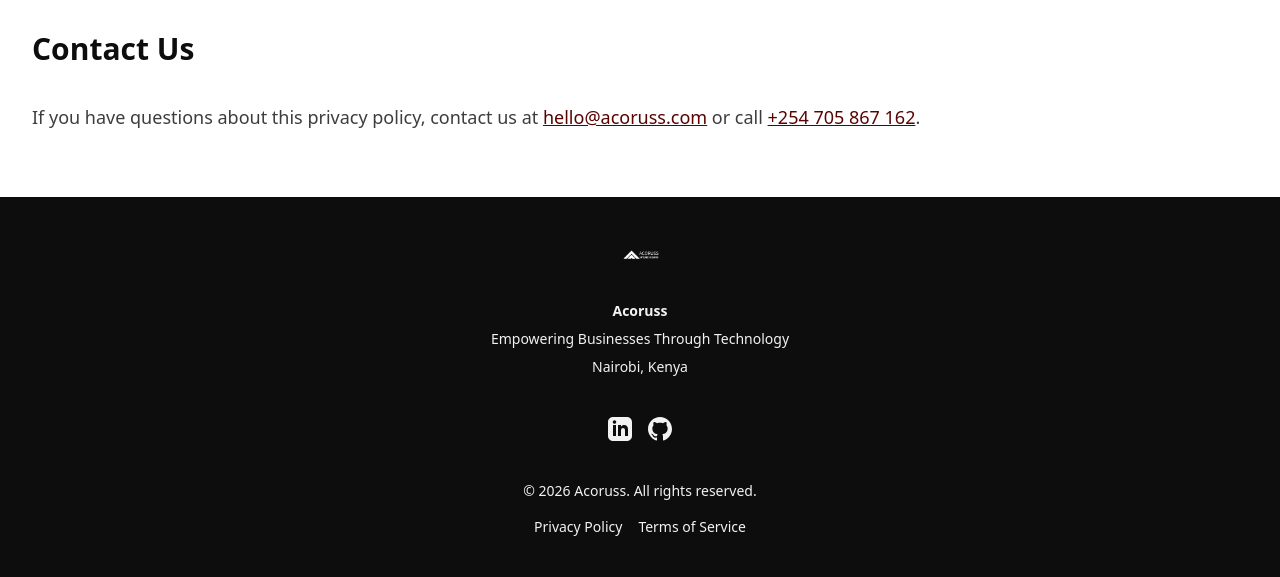
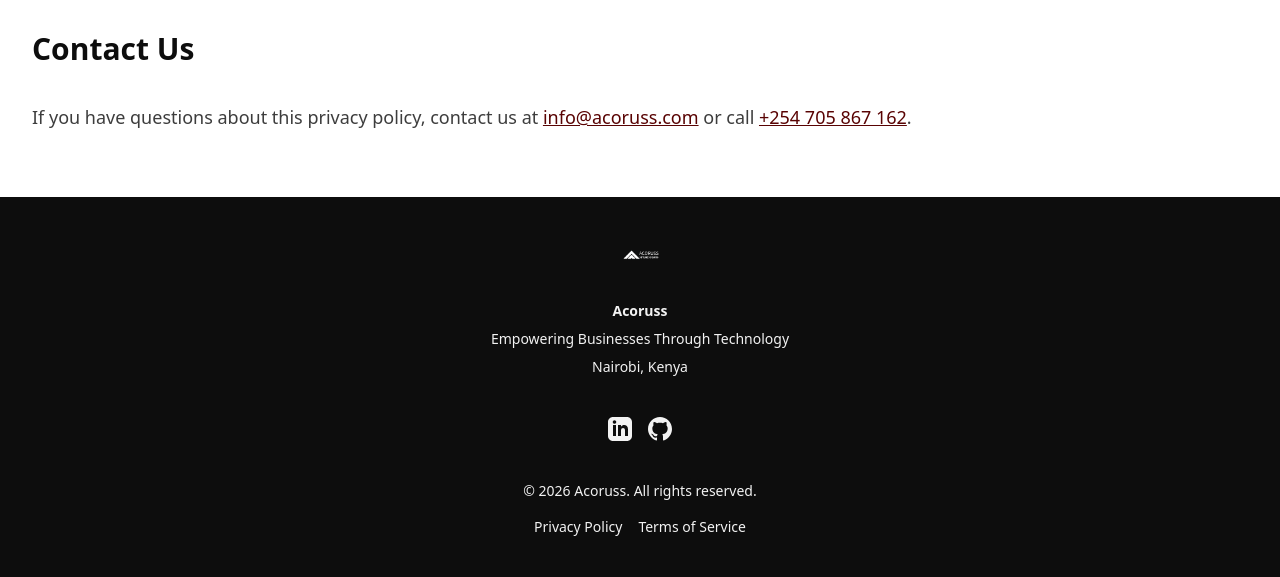
Before and after one commit to acoruss/acoruss.github.io, a Django app: page /privacy-policy/ in a window 1280 px wide. Shown: the part 1903-2480 px from the top of the page. Run offline with Django 5.2, Linux system fonts and the light colour scheme.

Commit message:
feat: update contact email to info@acoruss.com in contact, privacy policy, and terms of service templates; add new images

```diff
--- a/src/templates/contact.html
+++ b/src/templates/contact.html
@@ -91,8 +91,8 @@ endblock %}
                                 </svg>
                                 <div>
                                     <p class="font-medium text-sm text-gray-900">Email</p>
-                                    <a href="mailto:hello@acoruss.com"
-                                        class="text-primary text-sm hover:underline">hello@acoruss.com</a>
+                                    <a href="mailto:info@acoruss.com"
+                                        class="text-primary text-sm hover:underline">info@acoruss.com</a>
                                 </div>
                             </div>
                             <div class="flex items-start gap-3">
--- a/src/templates/privacy_policy.html
+++ b/src/templates/privacy_policy.html
@@ -61,8 +61,8 @@
         </ul>
 
         <h2>Contact Us</h2>
-        <p>If you have questions about this privacy policy, contact us at <a href="mailto:hello@acoruss.com"
-                class="text-primary hover:underline">hello@acoruss.com</a> or call <a href="tel:+254705867162"
+        <p>If you have questions about this privacy policy, contact us at <a href="mailto:info@acoruss.com"
+                class="text-primary hover:underline">info@acoruss.com</a> or call <a href="tel:+254705867162"
                 class="text-primary hover:underline">+254 705 867 162</a>.</p>
     </div>
 </section>
--- a/src/templates/terms_of_service.html
+++ b/src/templates/terms_of_service.html
@@ -59,8 +59,8 @@
             due for all work completed up to the termination date.</p>
 
         <h2>Contact Us</h2>
-        <p>If you have questions about these terms, contact us at <a href="mailto:hello@acoruss.com"
-                class="text-primary hover:underline">hello@acoruss.com</a> or call <a href="tel:+254705867162"
+        <p>If you have questions about these terms, contact us at <a href="mailto:info@acoruss.com"
+                class="text-primary hover:underline">info@acoruss.com</a> or call <a href="tel:+254705867162"
                 class="text-primary hover:underline">+254 705 867 162</a>.</p>
     </div>
 </section>
```
Also changed, not shown: public/images/loice-andia.jpeg (added), public/images/martin-musale.jpeg (added).
